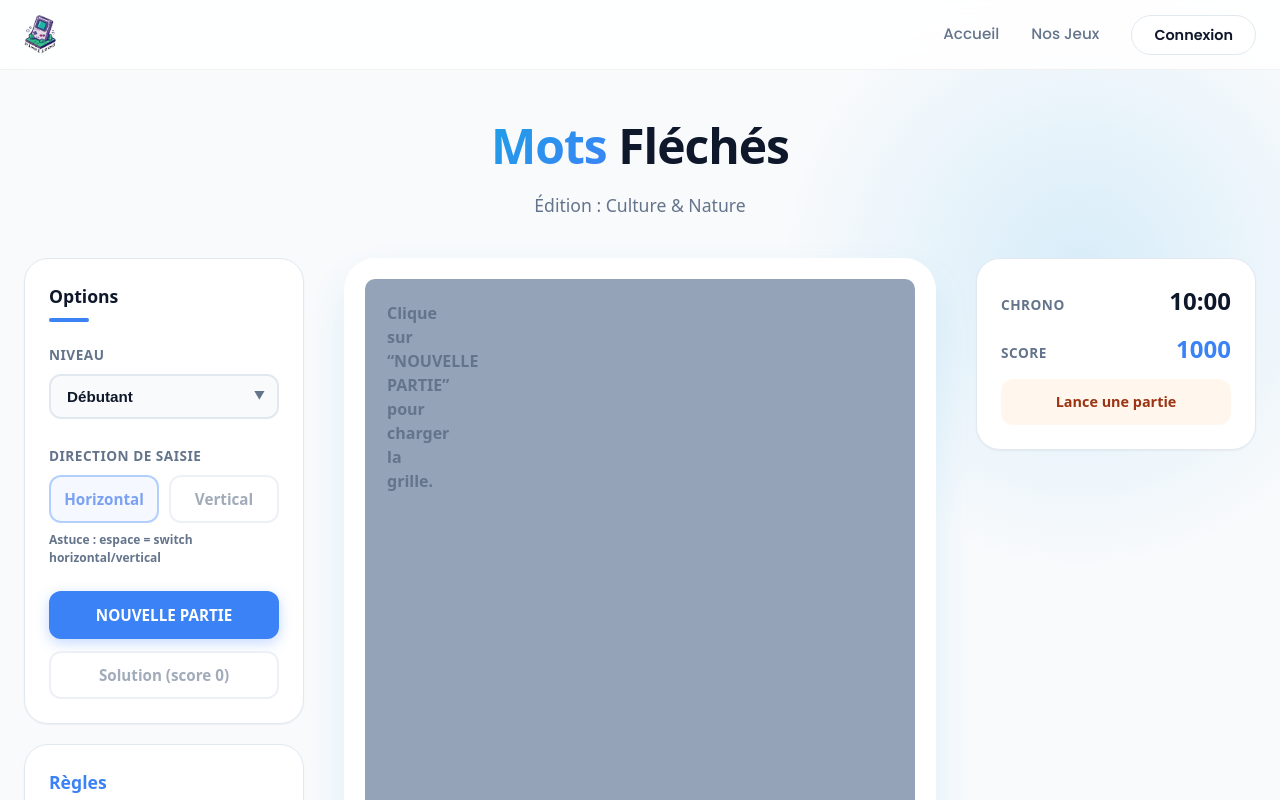
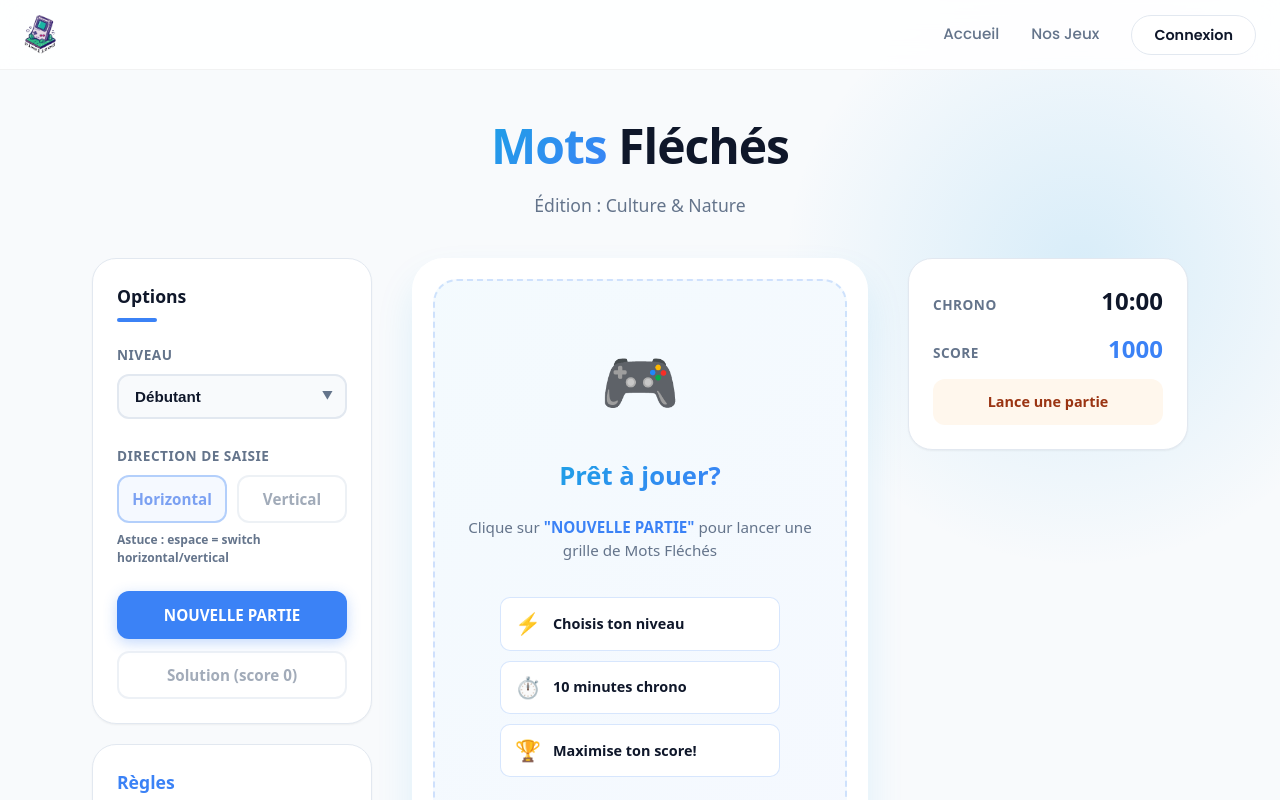
Before and after one commit to rootidle10/Pixelized-, a React (Vite) app in the folder front/: page /mots-fleches in a window 1280 px wide. Built offline with nearby package versions, Linux system fonts and the light colour scheme.

Commit message:
add 'score and style'

```diff
--- a/front/src/pages/Mots-fleches.css
+++ b/front/src/pages/Mots-fleches.css
@@ -37,6 +37,213 @@
   border-radius: 50%;
   z-index: 0;
   pointer-events: none;
+}
+
+/* Loading Overlay */
+.loading-overlay {
+  position: fixed;
+  top: 0;
+  left: 0;
+  right: 0;
+  bottom: 0;
+  background: linear-gradient(135deg, rgba(248, 250, 252, 0.95) 0%, rgba(241, 245, 250, 0.95) 100%);
+  display: flex;
+  align-items: center;
+  justify-content: center;
+  z-index: 9999;
+  backdrop-filter: blur(4px);
+  animation: fadeInOverlay 0.3s ease-out;
+}
+
+@keyframes fadeInOverlay {
+  from {
+    opacity: 0;
+  }
+  to {
+    opacity: 1;
+  }
+}
+
+.loading-container {
+  display: flex;
+  flex-direction: column;
+  align-items: center;
+  gap: 32px;
+  animation: slideUpLoading 0.5s ease-out;
+}
+
+@keyframes slideUpLoading {
+  from {
+    opacity: 0;
+    transform: translateY(20px);
+  }
+  to {
+    opacity: 1;
+    transform: translateY(0);
+  }
+}
+
+.loading-grid {
+  display: grid;
+  grid-template-columns: repeat(3, 40px);
+  gap: 12px;
+  perspective: 1000px;
+}
+
+.loading-cell {
+  width: 40px;
+  height: 40px;
+  background: linear-gradient(135deg, #1ea0e6 0%, #3b82f6 100%);
+  border-radius: 8px;
+  animation: rotateCell 1.2s cubic-bezier(0.68, -0.55, 0.265, 1.55) infinite;
+  box-shadow: 0 4px 12px rgba(59, 130, 246, 0.3);
+}
+
+@keyframes rotateCell {
+  0% {
+    transform: rotateX(0deg) rotateY(0deg) scale(1);
+    opacity: 0.5;
+  }
+  50% {
+    transform: rotateX(180deg) rotateY(180deg) scale(1.1);
+    opacity: 1;
+  }
+  100% {
+    transform: rotateX(360deg) rotateY(360deg) scale(1);
+    opacity: 0.5;
+  }
+}
+
+.loading-title {
+  font-size: 1.5rem;
+  font-weight: 700;
+  background: linear-gradient(135deg, #1ea0e6 0%, #3b82f6 100%);
+  -webkit-background-clip: text;
+  -webkit-text-fill-color: transparent;
+  background-clip: text;
+  margin: 0;
+  letter-spacing: -0.5px;
+}
+
+.loading-subtitle {
+  font-size: 0.95rem;
+  color: #64748b;
+  margin: 0;
+  font-weight: 500;
+}
+
+/* Empty State / Home Screen */
+.empty-state-container {
+  display: flex;
+  flex-direction: column;
+  align-items: center;
+  justify-content: center;
+  gap: 20px;
+  padding: 60px 30px;
+  min-height: 350px;
+  width: 100%;
+  background: linear-gradient(135deg, rgba(30, 160, 230, 0.05) 0%, rgba(59, 130, 246, 0.05) 100%);
+  border-radius: 24px;
+  border: 2px dashed rgba(59, 130, 246, 0.2);
+  animation: fadeInEmptyState 0.5s ease-out;
+  text-align: center;
+}
+
+@keyframes fadeInEmptyState {
+  from {
+    opacity: 0;
+    transform: translateY(10px);
+  }
+  to {
+    opacity: 1;
+    transform: translateY(0);
+  }
+}
+
+.empty-state-icon {
+  font-size: 4rem;
+  animation: bounceIcon 2s ease-in-out infinite;
+}
+
+@keyframes bounceIcon {
+  0%, 100% {
+    transform: translateY(0);
+  }
+  50% {
+    transform: translateY(-15px);
+  }
+}
+
+.empty-state-title {
+  margin: 0;
+  font-size: 1.6rem;
+  font-weight: 800;
+  background: linear-gradient(135deg, #1ea0e6 0%, #3b82f6 100%);
+  -webkit-background-clip: text;
+  -webkit-text-fill-color: transparent;
+  background-clip: text;
+}
+
+.empty-state-text {
+  margin: 0;
+  font-size: 0.95rem;
+  color: #64748b;
+  max-width: 350px;
+  line-height: 1.5;
+}
+
+.empty-state-text strong {
+  color: #3b82f6;
+  font-weight: 700;
+}
+
+.empty-state-hints {
+  display: flex;
+  flex-direction: column;
+  gap: 10px;
+  margin-top: 16px;
+  width: 100%;
+  max-width: 280px;
+}
+
+.hint-item {
+  display: flex;
+  align-items: center;
+  gap: 12px;
+  padding: 10px 14px;
+  background: white;
+  border-radius: 10px;
+  border: 1px solid rgba(59, 130, 246, 0.2);
+  color: #0f172a;
+  font-weight: 600;
+  font-size: 0.9rem;
+  animation: slideInHint 0.5s ease-out forwards;
+  opacity: 0;
+}
+
+.hint-item:nth-child(1) {
+  animation-delay: 0.1s;
+}
+.hint-item:nth-child(2) {
+  animation-delay: 0.2s;
+}
+.hint-item:nth-child(3) {
+  animation-delay: 0.3s;
+}
+
+@keyframes slideInHint {
+  from {
+    opacity: 0;
+    transform: translateX(-20px);
+  }
+  to {
+    opacity: 1;
+    transform: translateX(0);
+  }
+}
+
+.hint-emoji {
+  font-size: 1.3rem;
 }
 
 
--- a/front/src/pages/Mots-fleches.jsx
+++ b/front/src/pages/Mots-fleches.jsx
@@ -40,7 +40,6 @@ export default function MotFleches() {
   const [statusText, setStatusText] = useState("");
 
   // saisie
-  const [activeCell, setActiveCell] = useState(null);
   const [typingDir, setTypingDir] = useState("right"); // "right" | "down"
   const inputRefs = useRef({}); // "r-c" -> element
 
@@ -275,7 +274,7 @@ export default function MotFleches() {
         return null;
       })();
 
-      setActiveCell(first);
+
       setTypingDir("right");
       setStatusText("Nouvelle partie ✅");
 
@@ -353,7 +352,7 @@ export default function MotFleches() {
       setTimeout(() => {
         const next = findNextCell(lastPos.r, lastPos.c, dir, copy);
         if (next) {
-          setActiveCell(next);
+
           focusCell(next.r, next.c);
         }
       }, 0);
@@ -385,7 +384,7 @@ export default function MotFleches() {
     if (v) {
       const next = findNextCell(row, col, typingDir);
       if (next) {
-        setActiveCell(next);
+
         setTimeout(() => focusCell(next.r, next.c), 0);
       }
     }
@@ -401,7 +400,7 @@ export default function MotFleches() {
       e.preventDefault();
       const next = findNextCell(row, col, "right");
       if (next) {
-        setActiveCell(next);
+
         focusCell(next.r, next.c);
       }
       return;
@@ -410,7 +409,7 @@ export default function MotFleches() {
       e.preventDefault();
       const prev = findPrevCell(row, col, "right");
       if (prev) {
-        setActiveCell(prev);
+
         focusCell(prev.r, prev.c);
       }
       return;
@@ -419,7 +418,7 @@ export default function MotFleches() {
       e.preventDefault();
       const next = findNextCell(row, col, "down");
       if (next) {
-        setActiveCell(next);
+
         focusCell(next.r, next.c);
       }
       return;
@@ -428,7 +427,7 @@ export default function MotFleches() {
       e.preventDefault();
       const prev = findPrevCell(row, col, "down");
       if (prev) {
-        setActiveCell(prev);
+
         focusCell(prev.r, prev.c);
       }
       return;
@@ -454,7 +453,7 @@ export default function MotFleches() {
         const prevCell = findPrevCell(row, col, typingDir);
         if (prevCell) {
           e.preventDefault();
-          setActiveCell(prevCell);
+
           focusCell(prevCell.r, prevCell.c);
           setGrid((prev) => {
             const copy = prev.map((r) => [...r]);
@@ -496,6 +495,23 @@ export default function MotFleches() {
   return (
     <main className="mot-fleche-page">
       <div className="hero-glow"></div>
+
+      {/* Loading Overlay */}
+      {loading && (
+        <div className="loading-overlay">
+          <div className="loading-container">
+            <div className="loading-grid">
+              {[...Array(9)].map((_, i) => (
+                <div key={i} className="loading-cell" style={{
+                  animationDelay: `${i * 0.1}s`
+                }}></div>
+              ))}
+            </div>
+            <h2 className="loading-title">Préparation de votre grille...</h2>
+            <p className="loading-subtitle">Patientez un instant</p>
+          </div>
+        </div>
+      )}
 
       <div className="game-header animate-fade-in">
         <h1 className="game-title">
@@ -678,6 +694,30 @@ export default function MotFleches() {
         {/* CENTER */}
         <div className="mot-fleche-card animate-fade-in delay-1">
           <div className="board-container">
+            {!grid ? (
+              <div className="empty-state-container">
+                <div className="empty-state-icon">🎮</div>
+                <h3 className="empty-state-title">Prêt à jouer?</h3>
+                <p className="empty-state-text">
+                  Clique sur <strong>"NOUVELLE PARTIE"</strong> pour lancer une grille de Mots Fléchés
+                </p>
+                <div className="empty-state-hints">
+                  <div className="hint-item">
+                    <span className="hint-emoji">⚡</span>
+                    <span>Choisis ton niveau</span>
+                  </div>
+                  <div className="hint-item">
+                    <span className="hint-emoji">⏱️</span>
+                    <span>10 minutes chrono</span>
+                  </div>
+                  <div className="hint-item">
+                    <span className="hint-emoji">🏆</span>
+                    <span>Maximise ton score!</span>
+                  </div>
+                </div>
+              </div>
+            ) : (
+              <>
                 <div
                   className="mf-board"
                   style={{
@@ -685,12 +725,7 @@ export default function MotFleches() {
                     gridTemplateRows: `repeat(${GRID_SIZE}, var(--cell-size))`,
                   }}
                 >
-              {!grid ? (
-                <div style={{ padding: 20, color: "#64748b", fontWeight: 700 }}>
-                  Clique sur “NOUVELLE PARTIE” pour charger la grille.
-                </div>
-              ) : (
-                flatGrid.map((cell, i) => {
+                  {flatGrid.map((cell, i) => {
                   if (cell === "$") return <div key={i} className="mf-cell block" />;
 
                   if (cell === "#") {
@@ -773,7 +808,7 @@ export default function MotFleches() {
                         !isCorrect && isWrong ? "word-wrong" : ""
                       }`}
                       onMouseDown={() => {
-                        setActiveCell({ r: row, c: col });
+
                         setTimeout(() => focusCell(row, col), 0);
                       }}
                     >
@@ -783,15 +818,14 @@ export default function MotFleches() {
                         }}
                         className="mf-input"
                         value={cell || ""}
-                        onFocus={() => setActiveCell({ r: row, c: col })}
+
                         onChange={(e) => onInputChange(row, col, e.target.value)}
                         onKeyDown={(e) => onKeyDown(row, col, e)}
                         disabled={remainingSec <= 0 || isSolutionShown}
                       />
                     </div>
                   );
-                })
-              )}
+                })}
                 </div>
 
                 <section className="clues-panel">
@@ -826,6 +860,8 @@ export default function MotFleches() {
                     </div>
                   </div>
                 </section>
+              </>
+            )}
           </div>
         </div>
 
```
Lines whose indentation alone changed are shown as unchanged.
